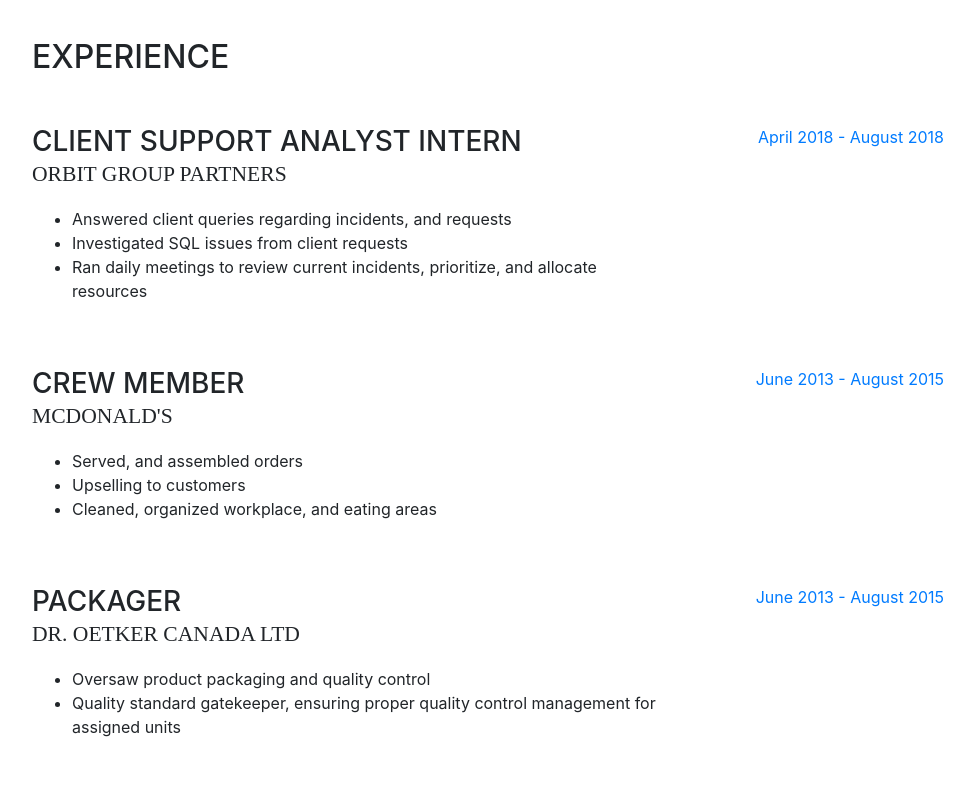
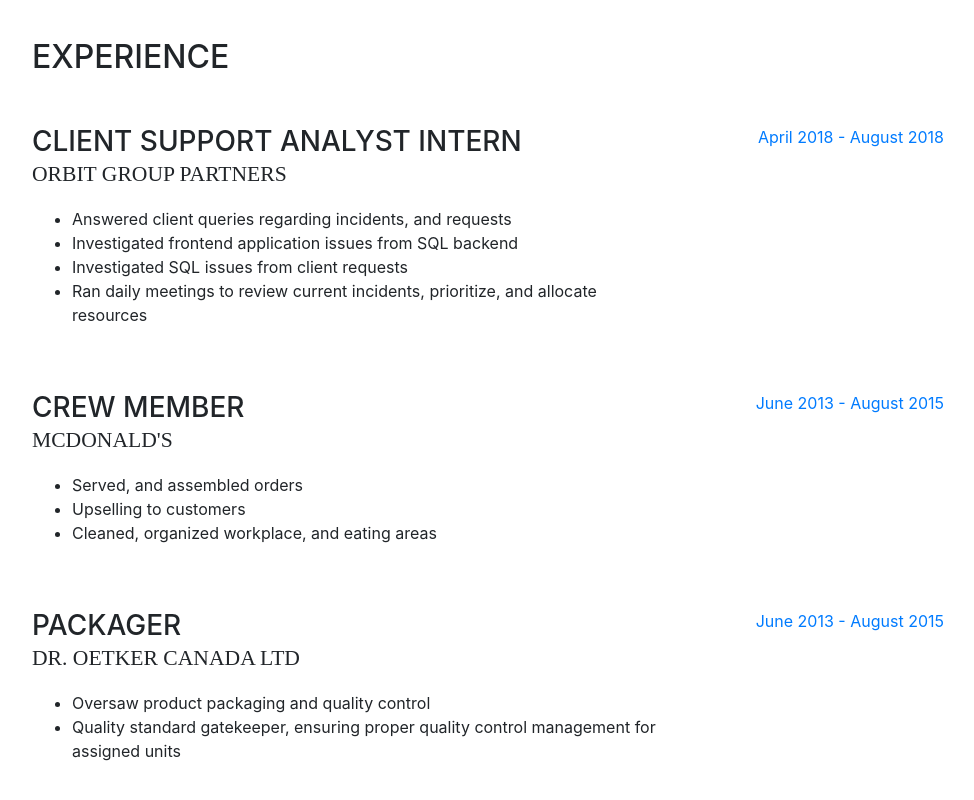
Before and after one commit to brian-hane/brian-hane.github.io, a website with bundled scripts: page index.html in a window 1280 px wide. Shown: the part 5161-5961 px from the top of the page, without its empty margins (288-1262 px from the left). Built offline with nearby package versions, Linux system fonts and the light colour scheme; a web font is replaced by a local one.

Commit message:
Update index.html

```diff
--- a/index.html
+++ b/index.html
@@ -362,7 +362,8 @@
             <div class="subheading mb-3">Orbit Group Partners</div>
             <ul>
               <li>Answered client queries regarding incidents, and requests</li>
-              <li>Investigated SQL issues from client requests</li>
+              <li>Investigated frontend application issues from SQL backend</li>
+			  <li>Investigated SQL issues from client requests</li>
               <li>Ran daily meetings to review current incidents, prioritize, and allocate resources</li>
             </ul>
           </div>
```
